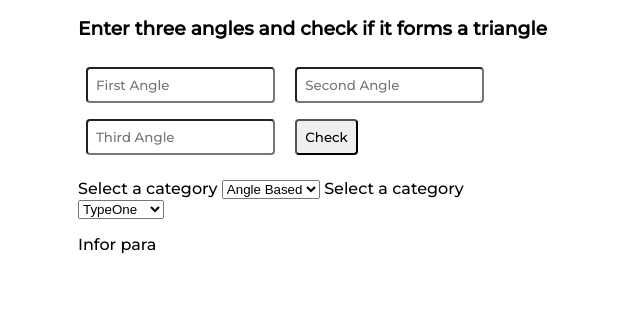
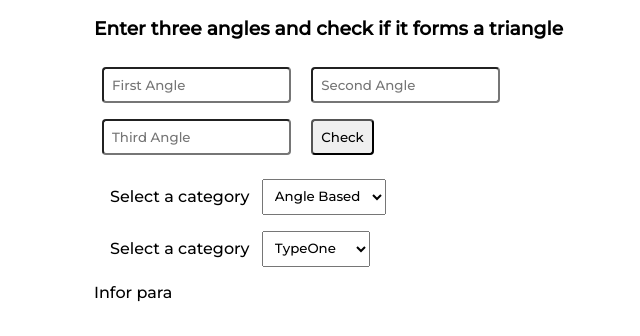
Before and after one commit to shanudjn/know-your-triangles, a plain HTML site: page index.html in a window 1280 px wide. Shown: the part 52-388 px from the top of the page, without its empty margins (262-902 px from the left). Drawn offline with Linux system fonts and the light colour scheme.

Commit message:
style:styled inputs

```diff
--- a/index.html
+++ b/index.html
@@ -21,17 +21,21 @@
         <p class='generic-quiz-result'></p>
     </div>
     <div class="select-triangle-div">
+        <div>
             <label for="Triangle categories">Select a category</label>
             <select id="triangle-category">
                 <option value="angle-based">Angle Based</option>
                 <option value="side-based">Side Based</option>
             </select>
+        </div>
+        <div>
             <label for="Select Triangle">Select a category</label>
             <select id="triangle-type">
                 <option value="triangle-type-one">TypeOne</option>
                 <option value="triangle-type-two">TypeTwo</option>
                 <option value="triangle-type-three">TypeThree</option>
             </select>
+        </div>
     </div>
     <div class='info'>
         <p class="information">Infor para</p>
--- a/styles.css
+++ b/styles.css
@@ -3,6 +3,9 @@ body{
     max-width: 600px;
     margin: auto;
     font-family: 'Montserrat', sans-serif;
+}
+div{
+    margin: 1rem;
 }
 .generic-quiz input{
     margin: 0.5rem;
@@ -16,7 +19,11 @@ body{
     font-family: 'Montserrat', sans-serif;
     border-radius: 4px;
 }
-.select-triangle-div{
+.select-triangle-div select{
     /* display: block; */
     max-width: 400px;
+    font-family: 'Montserrat', sans-serif;
+    margin-left:0.5rem;
+    padding: 0.5rem;
+
 }
```
Lines whose indentation alone changed are shown as unchanged.
